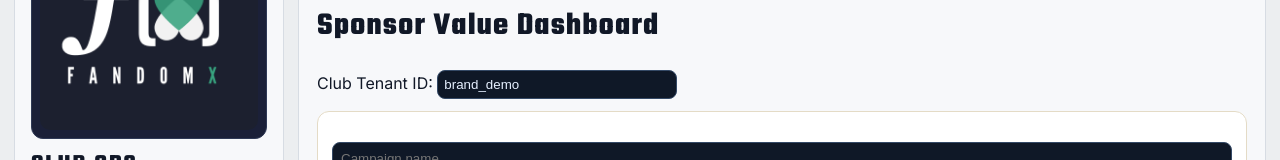
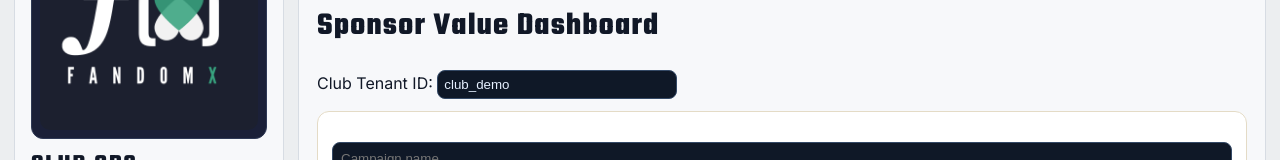
Before and after one commit to venturewhiz/Fx_F11, a Next.js app in the folder Fx/fandomx_pilot_stack/apps/club-console/: page /campaigns in a window 1280 px wide. Shown: the part 128-288 px from the top of the page. Built offline with nearby package versions, Linux system fonts and the light colour scheme; no server answers.

Commit message:
Fix club campaigns tenant default to club_demo

```diff
--- a/Fx/fandomx_pilot_stack/apps/club-console/pages/campaigns.js
+++ b/Fx/fandomx_pilot_stack/apps/club-console/pages/campaigns.js
@@ -2,7 +2,7 @@ import { useEffect, useState } from "react";
 import { API_GATEWAY_URL, jsonFetch } from "../lib/config";
 
 export default function Campaigns() {
-  const [tenantId, setTenantId] = useState("brand_demo");
+  const [tenantId, setTenantId] = useState("club_demo");
   const [campaigns, setCampaigns] = useState([]);
   const [form, setForm] = useState({ name: "", objective: "conversions", budget: 100000, property: "club_demo", channel: "meta" });
   const [msg, setMsg] = useState("");
```
